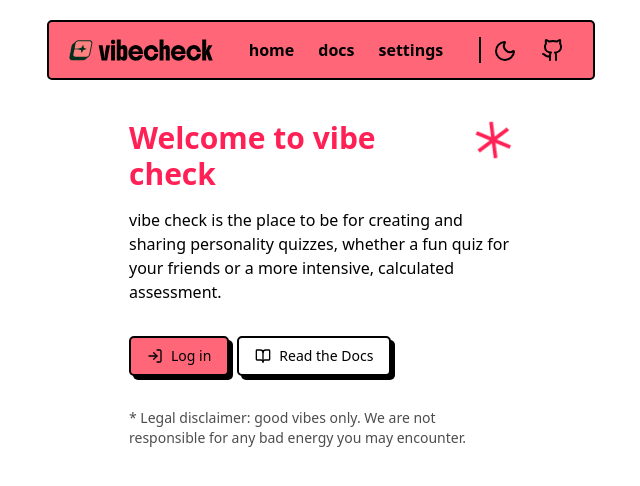
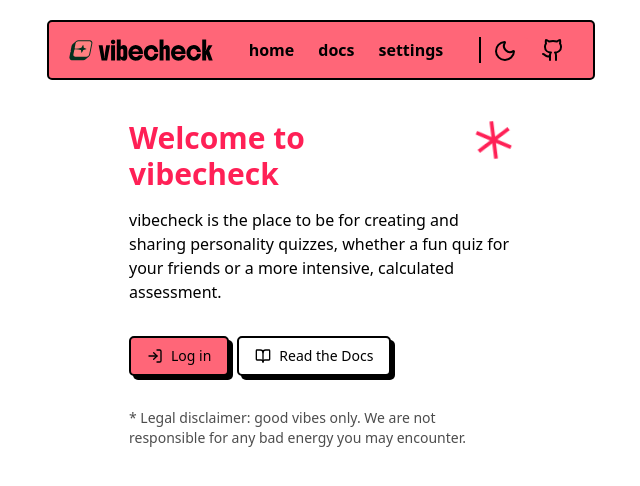
Before and after one commit to matmanna/vibecheck-forked, a Next.js app: page / in a window 1280 px wide. Shown: the top 486 px of the page, without its empty margins (319-959 px from the left). Built offline with nearby package versions, Linux system fonts and the light colour scheme; a web font is replaced by a local one.

Commit message:
:speech_balloon: Rename "vibe check" --> "vibecheck"

```diff
--- a/src/app/(platform)/page.tsx
+++ b/src/app/(platform)/page.tsx
@@ -16,7 +16,7 @@ export default function Home() {
         <div className="flex flex-col min-w-md max-w-md gap-4 px-8">
           <div className="flex flex-row gap-4">
             <h1 className="text-3xl text-rose-500 dark:text-rose-400 font-heading">
-              Welcome to vibe check
+              Welcome to vibecheck
             </h1>
             <Star40
               className="text-rose-500 dark:text-rose-400 motion-safe:animate-spin"
@@ -26,7 +26,7 @@ export default function Home() {
             />
           </div>
           <p>
-            vibe check is the place to be for creating and sharing personality
+            vibecheck is the place to be for creating and sharing personality
             quizzes, whether a fun quiz for your friends or a more intensive,
             calculated assessment.
           </p>
```
